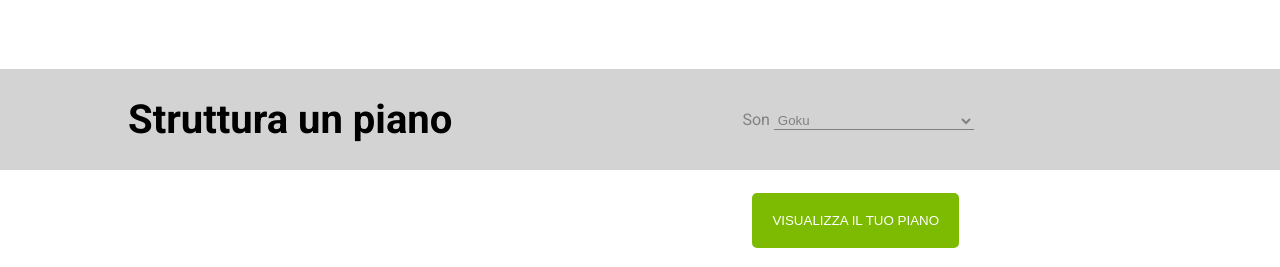
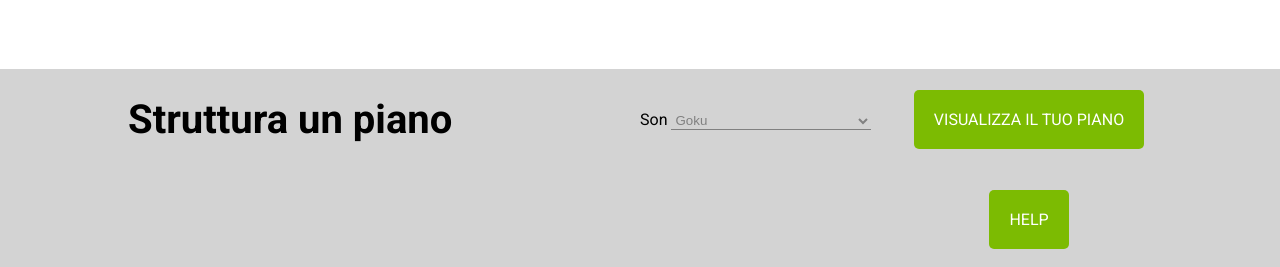
Before and after one commit to Geeogee/htmlcss-fluentify, a plain HTML site: page index.html in a window 1280 px wide. Shown: the part 2073-2340 px from the top of the page. Drawn offline with Linux system fonts and the light colour scheme.

Commit message:
Footer adjustemet

```diff
--- a/css/main.css
+++ b/css/main.css
@@ -34,6 +34,10 @@ body {
 
 .w50 {
   width: 50%;
+}
+
+.w25 {
+  width: 25%;
 }
 
 .text-container {
@@ -271,13 +275,8 @@ main .column.w50 .normalFont {
 /* Footer */
 
 footer {
-  height: 100px;
   background-color: #D3D3D3;
   line-height: 100px;
-}
-
-#send_name {
-  margin-left: 20%;
 }
 
 .name-select {
@@ -300,3 +299,7 @@ footer .green-link-bt {
 footer .green-link-bt:focus {
   outline: 0;
 }
+
+footer .column.w25:last-child {
+  text-align: center;
+}
--- a/index.html
+++ b/index.html
@@ -203,25 +203,27 @@
             </h3>
           </div>
           <!-- Column 2 -->
-          <div class="column w50">
-            <!-- Form -->
-            <form id="send_name" class="normalFont">
-
-              <label  for="send_name">Son</label>
+          <div class="column w25">
+              <span>Son</span>
               <select class="normalFont name-select">
 
                 <option>Goku</option>
                 <option>Gohan</option>
 
               </select>
-              <input type="button" value="Visualizza il tuo piano" class="green-link-bt">
-
-            </form>
           </div>
-
+          <!-- Column 3 -->
+          <div class="column w25">
+            <a href="#" class="green-link-bt">
+              Visualizza il tuo piano
+            </a>
+            <br>
+            <a href="#" class="green-link-bt">
+              Help
+            </a>
+          </div>
         </div>
       </div>
-
     </footer>
   </body>
 </html>
```
